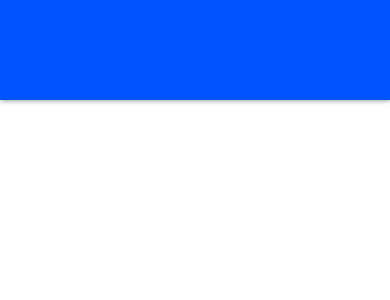
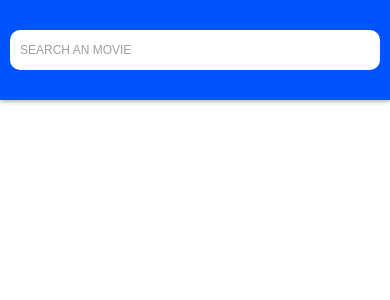
Before and after one commit to paulo70/ctomoviesnext, a Next.js app: page / in a window 390 px wide. Shown: the top 300 px of the page. Built offline with nearby package versions, Linux system fonts and the light colour scheme.

Commit message:
adjust header and search mobile

```diff
--- a/src/components/Header/index.jsx
+++ b/src/components/Header/index.jsx
@@ -1,4 +1,5 @@
 import { ContentHeader, Span } from "./style"
+import Search from '../Search'
 
 const Header = () => {
   return (
@@ -6,6 +7,7 @@ const Header = () => {
       <Span>
         movies cto
       </Span>
+      <Search />
     </ContentHeader>
   )
 }
--- a/src/components/Search/index.jsx
+++ b/src/components/Search/index.jsx
@@ -1,18 +1,18 @@
-import { useContext } from "react"
-import { SearchContext } from "../../contexts/Search"
+// import { useContext } from "react"
+// import { SearchContext } from "../../contexts/Search"
 import { Search } from "./style"
 const Input = () => {
-  const { value, setValue, setCurrentPage } = useContext(SearchContext)
+  // const { value, setValue, setCurrentPage } = useContext(SearchContext)
 
-  const handleSearch = (value) => {
-    setValue(value)
-    setCurrentPage(1)
-  }
+  // const handleSearch = (value) => {
+  //   setValue(value)
+  //   setCurrentPage(1)
+  // }
 
   return (
     <Search
-      value={value}
-      onChange={(e) => handleSearch(e.target.value)}
+      // value={value}
+      // onChange={(e) => handleSearch(e.target.value)}
       type="search"
       placeholder="search an movie"
     />
--- a/src/components/Search/style.js
+++ b/src/components/Search/style.js
@@ -24,6 +24,7 @@ export const Search = styled.input`
 
   @media (max-width: 768px) {
     margin-right: 10px;
+    margin-left: 10px;
     width: 100%;
   }
 `
```
